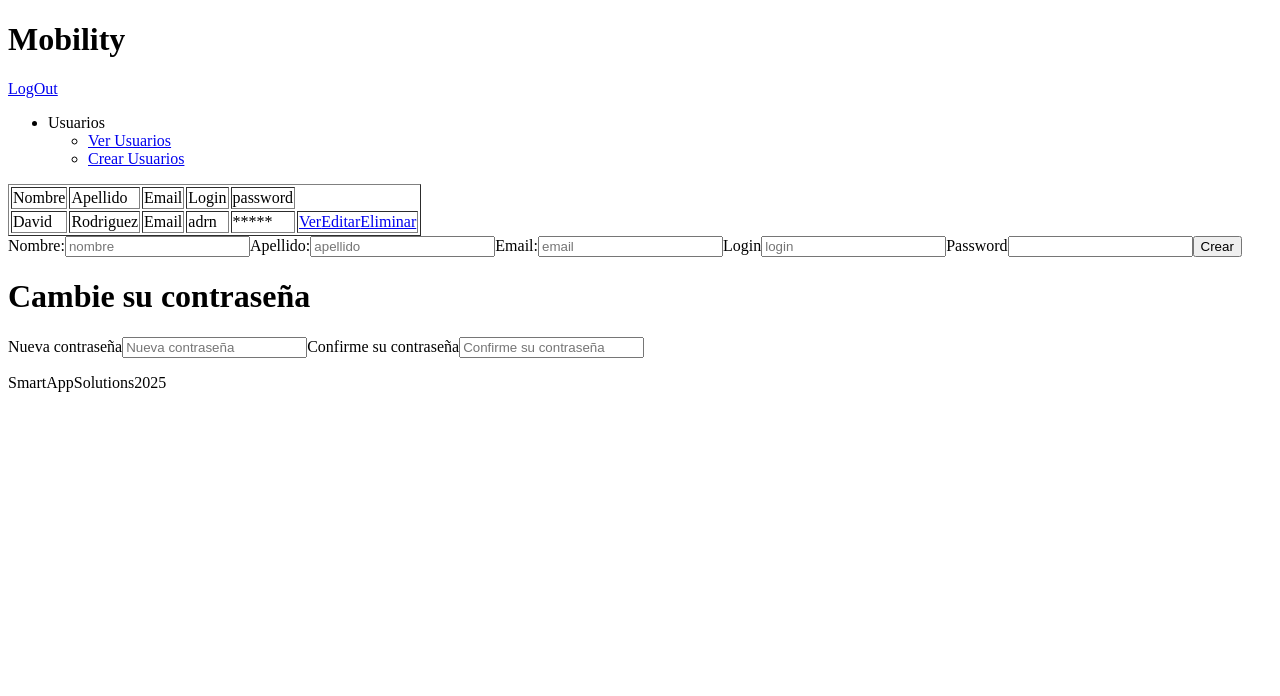
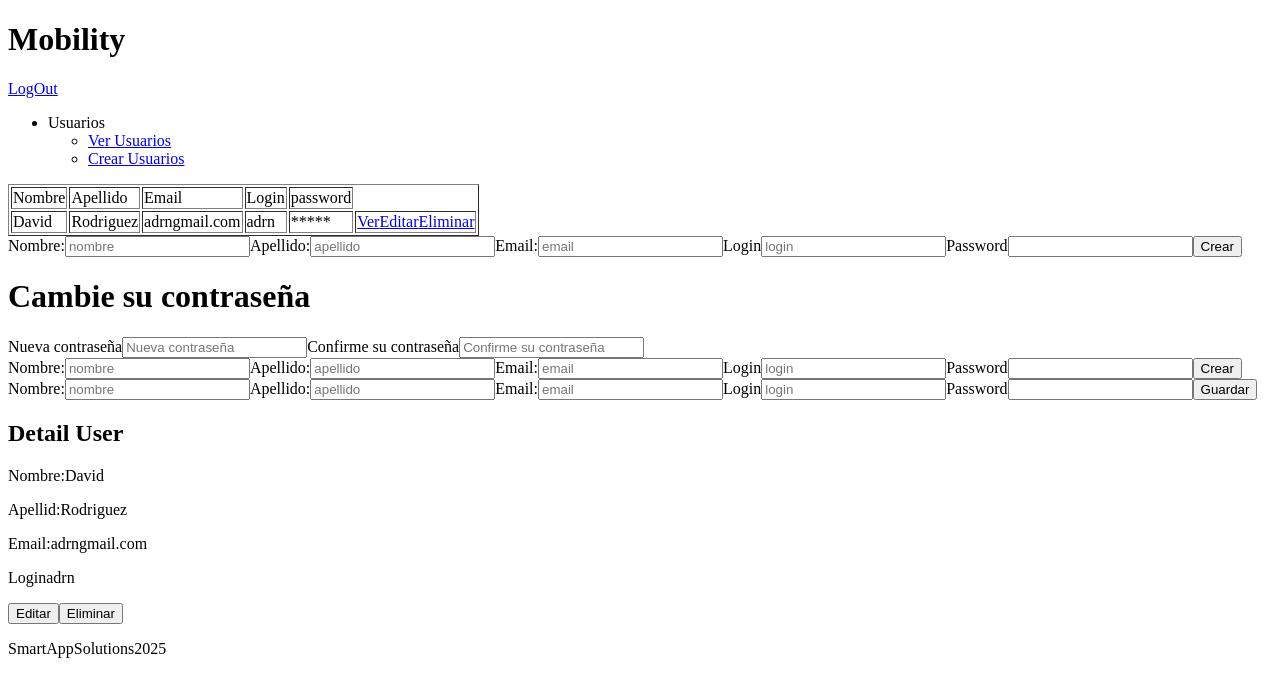
Before and after one commit to anderdavid/MobilityV2, an Angular app: page /main in a window 1280 px wide. Shown: the top 696 px of the page. Built offline with nearby package versions, Linux system fonts and the light colour scheme.

Commit message:
se crean componentes detail user y editUser

```diff
--- a/src/app/main/content/content.component.html
+++ b/src/app/main/content/content.component.html
@@ -4,5 +4,9 @@
   <div><list-users></list-users></div>
   <div><create-users></create-users></div>
   <div><forgot-password></forgot-password></div>
+  <div><create-users></create-users></div>
+  <div><edit-user></edit-user></div>
+  <div><detail-user></detail-user></div>
+
   <footer></footer>
 </div>
--- a/src/app/main/content/content.component.ts
+++ b/src/app/main/content/content.component.ts
@@ -4,6 +4,8 @@ import { SidebarComponent } from '../sidebar/sidebar.component';
 import { FooterComponent } from '../footer/footer.component';
 import { ListUsersComponent } from '../../users/list-users/list-users.component';
 import { CreateUsersComponent } from '../../users/create-users/create-users.component';
+import { EditUserComponent } from '../../users/edit-user/edit-user.component';
+import { DetailUserComponent } from '../../users/detail-user/detail-user.component';
 import { ForgotPasswordComponent } from '../../users/forgot-password/forgot-password.component';
 
 @Component({
@@ -16,6 +18,8 @@ import { ForgotPasswordComponent } from '../../users/forgot-password/forgot-pass
     ListUsersComponent,
     CreateUsersComponent,
     ForgotPasswordComponent,
+    EditUserComponent,
+    DetailUserComponent,
   ],
   templateUrl: './content.component.html',
   styleUrl: './content.component.css',
--- /dev/null
+++ b/src/app/users/detail-user/detail-user.component.html
@@ -0,0 +1,12 @@
+<h2>Detail User</h2>
+<div>
+  <p><span>Nombre:</span>David</p>
+  <p><span>Apellid:</span>Rodriguez</p>
+  <p><span>Email:</span>adrngmail.com</p>
+  <p><span>Login</span>adrn</p>
+</div>
+
+<div>
+  <button>Editar</button>
+  <button>Eliminar</button>
+</div>
--- /dev/null
+++ b/src/app/users/edit-user/edit-user.component.html
@@ -0,0 +1,15 @@
+<form action="">
+  <div>
+    <label for="nombre">Nombre:</label>
+    <input type="text" name="nombre" id="nombre" placeholder="nombre" />
+    <label for="apellido">Apellido:</label>
+    <input type="text" name="apellido" id="apellido" placeholder="apellido" />
+    <label>Email:</label>
+    <input type="email" placeholder="email" />
+    <label for="login">Login</label>
+    <input type="text" placeholder="login" />
+    <label for="password">Password</label>
+    <input type="password" />
+    <input type="button" name="Guardar" id="crear" value="Guardar" />
+  </div>
+</form>
--- a/src/app/users/list-users/list-users.component.html
+++ b/src/app/users/list-users/list-users.component.html
@@ -9,7 +9,7 @@
   <tr>
     <td>David</td>
     <td>Rodriguez</td>
-    <td>Email</td>
+    <td>adrngmail.com</td>
     <td>adrn</td>
     <td>*****</td>
     <td>
```
Also changed, not shown: src/app/users/detail-user/detail-user.component.ts (added, +10 -0 lines), src/app/users/edit-user/edit-user.component.ts (added, +10 -0 lines), src/app/users/detail-user/detail-user.component.css (added), src/app/users/edit-user/edit-user.component.css (added), 2 other files (tests, documents, lock files or other folders).
